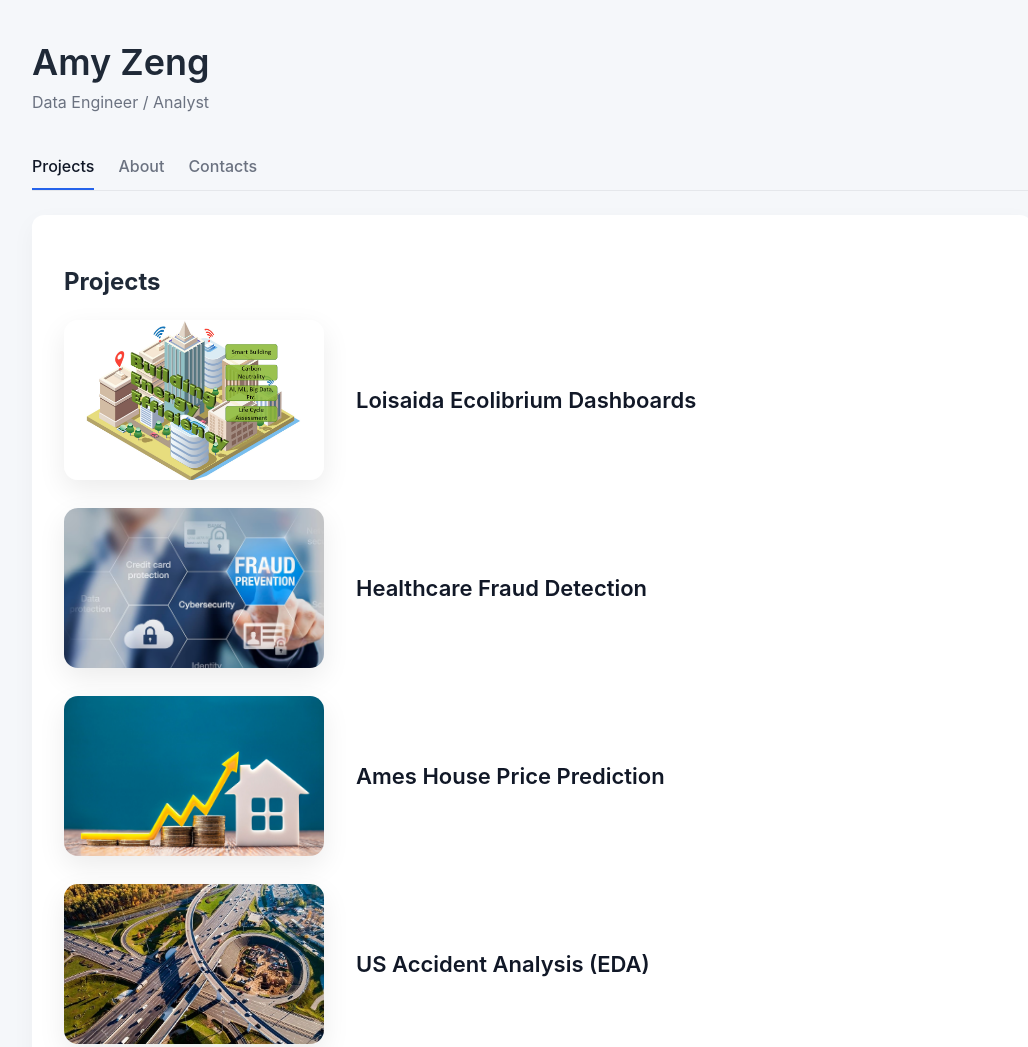
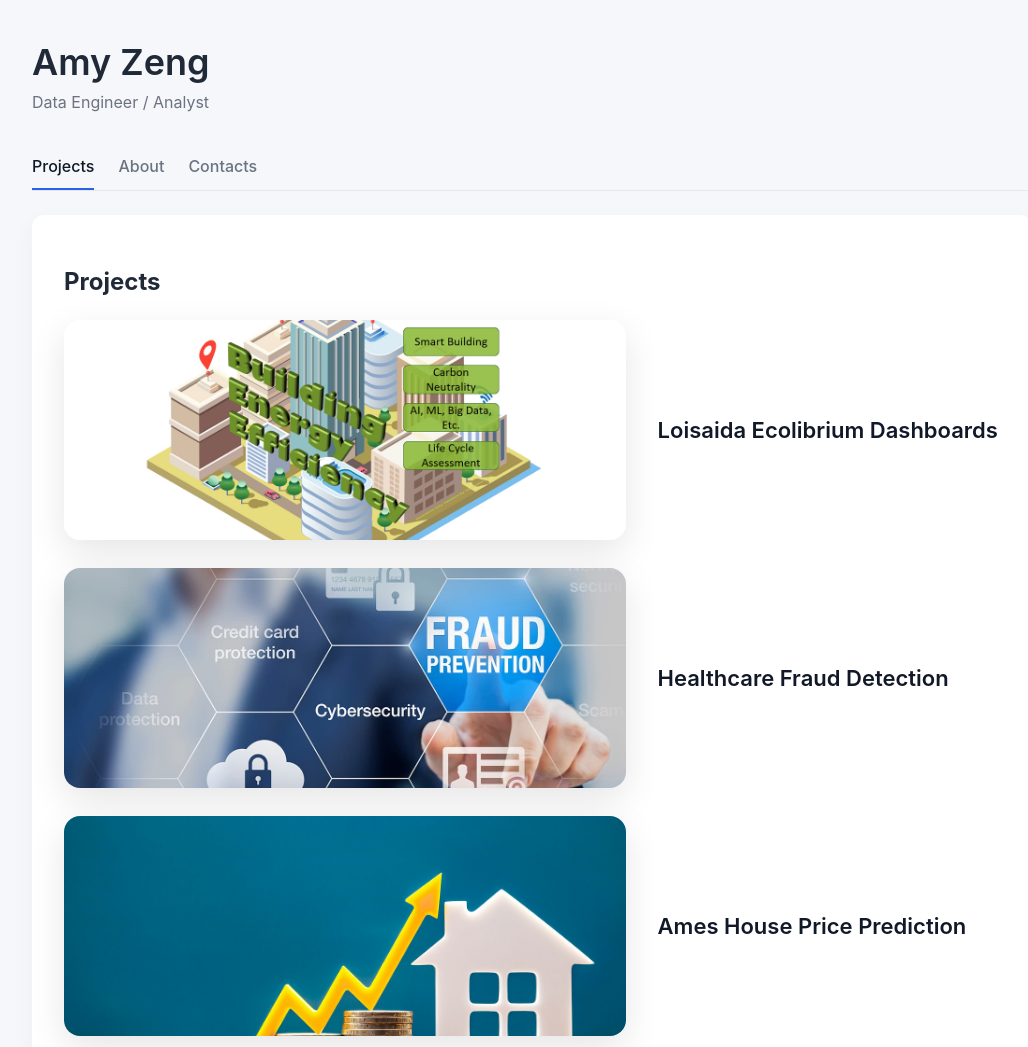
Before and after one commit to AmyZeng2021/profile, a plain HTML site: page index.html in a window 1280 px wide. Shown: the top 1047 px of the page, without its empty margins (108-1136 px from the left). Drawn offline with Linux system fonts and the light colour scheme.

Commit message:
Update index.html

```diff
--- a/index.html
+++ b/index.html
@@ -82,14 +82,13 @@
 
     /* Image */
     .project-image-wrapper {
-      position: relative;
-      width: 260px;
-      height: 160px;
-      flex-shrink: 0;
-      border-radius: 14px;
-      overflow: hidden;
-      box-shadow: 0 10px 28px rgba(0,0,0,0.08);
-    }
+  position: relative;
+  flex: 0 0 60%;          /* 占整行 60% */
+  height: 220px;          /* 比之前更大，更有存在感 */
+  border-radius: 16px;
+  overflow: hidden;
+  box-shadow: 0 12px 36px rgba(0,0,0,0.1);
+}
 
     .project-image-wrapper img {
       width: 100%;
```
